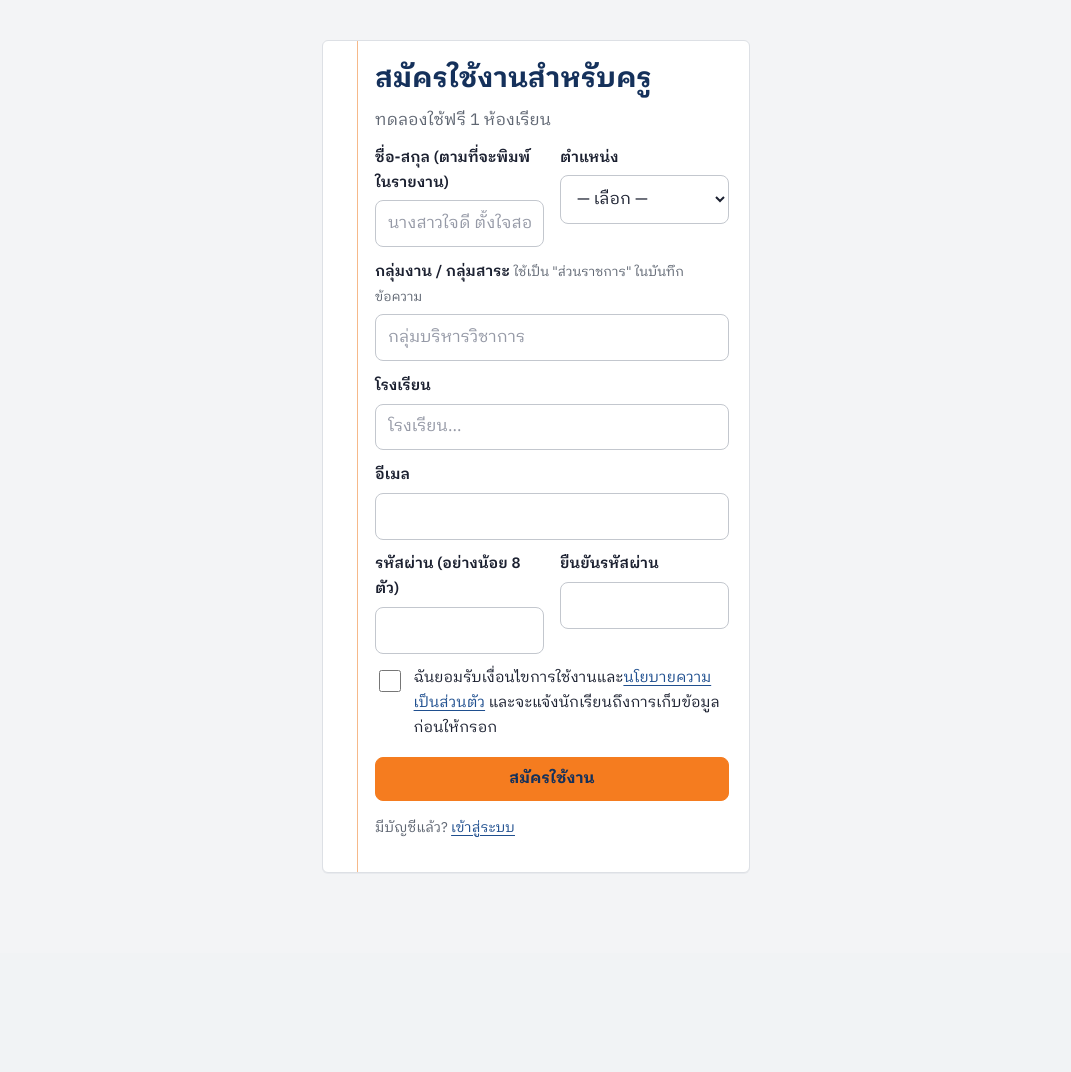
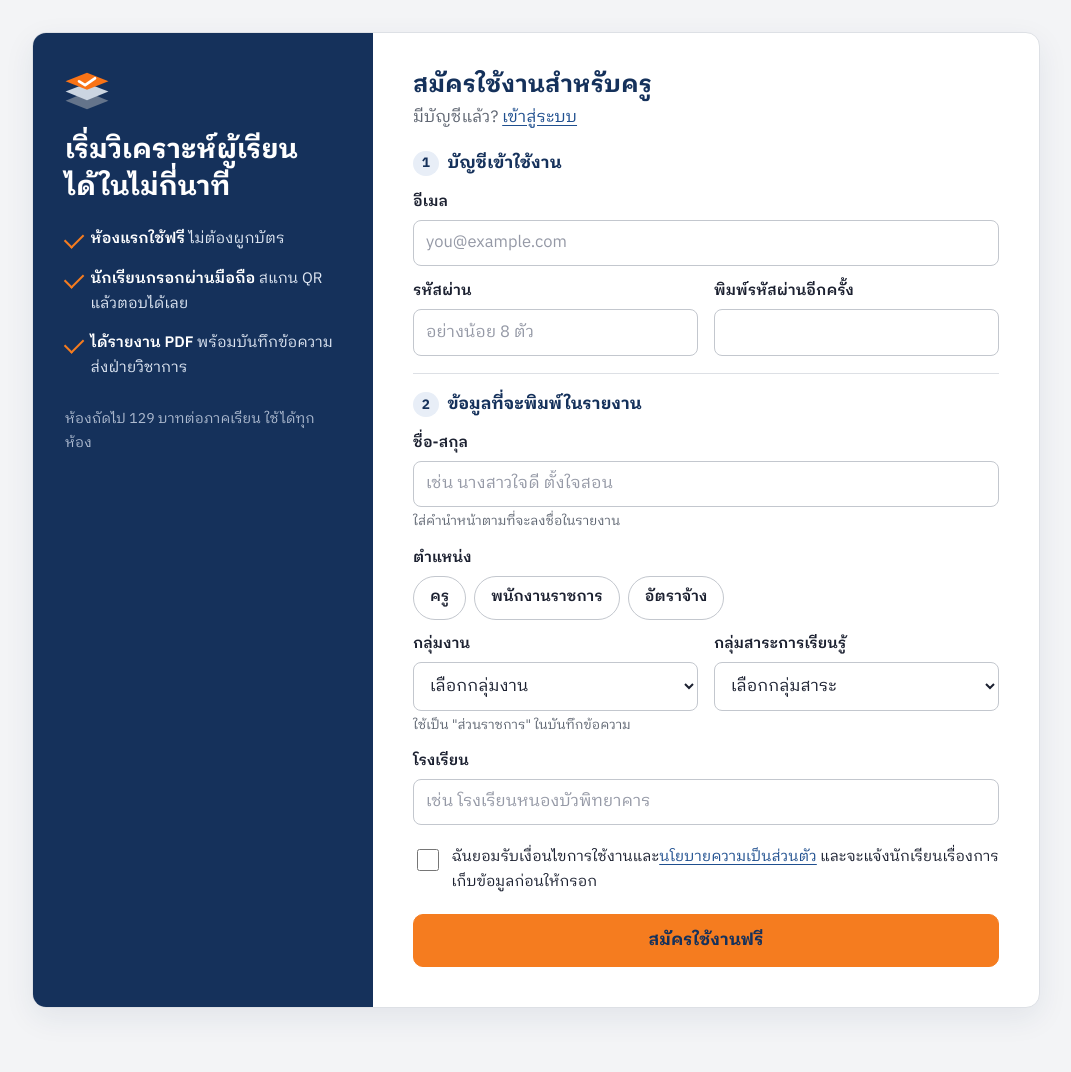
Before and after one commit to Plangtaipho/student-analysis-webapp, a FastAPI app: page /register in a window 1280 px wide. Shown: the part 54-1126 px from the top of the page, without its empty margins (104-1175 px from the left). Before the commit the page ends 927 px from the top, so only its background shows below. Run offline with FastAPI, Linux system fonts and the light colour scheme.

Commit message:
Redesign sign-up page; separate work group from learning area
กลุ่มงาน is now one of the four administrative groups (used as
ส่วนราชการ in the memo) and กลุ่มสาระ is its own required choice.
Migration 0005 adds users.learning_area and moves any learning area
typed into the old combined field.

Co-Authored-By: Claude Opus 5.5 <noreply@anthropic.com>
Claude-Session: https://claude.ai/code/session_018i1jJ8et5sg5UVffXsw53X

```diff
--- a/app/models.py
+++ b/app/models.py
@@ -63,8 +63,10 @@ class User(Base):
     full_name: Mapped[str] = mapped_column(String(120))
     position: Mapped[str] = mapped_column(String(80), default="ครู")
     school_name: Mapped[str] = mapped_column(String(160), default="")
-    # กลุ่มงาน / กลุ่มสาระ, printed as ส่วนราชการ in the memo, e.g. "กลุ่มบริหารวิชาการ".
+    # กลุ่มงาน (one of four), printed as ส่วนราชการ in the memo, e.g. "กลุ่มบริหารวิชาการ".
     department: Mapped[str] = mapped_column(String(120), default="", server_default="")
+    # กลุ่มสาระการเรียนรู้ the teacher belongs to (separate from กลุ่มงาน).
+    learning_area: Mapped[str] = mapped_column(String(120), default="", server_default="")
     # อำเภอ / จังหวัด of the school, appended to ส่วนราชการ, e.g. "อำเภอเมือง จังหวัดหนองบัวลำภู".
     school_location: Mapped[str] = mapped_column(String(160), default="", server_default="")
     area_office: Mapped[str] = mapped_column(String(200), default="")
--- a/app/routers/auth.py
+++ b/app/routers/auth.py
@@ -47,6 +47,7 @@ def register(body: RegisterIn, request: Request, db: Session = Depends(get_db)):
         full_name=body.full_name,
         position=body.position,
         department=body.department,
+        learning_area=body.learning_area,
         school_name=body.school_name,
     )
     db.add(user)
@@ -92,6 +93,7 @@ def update_profile(body: ProfileIn, user: User = Depends(get_current_user), db:
     user.full_name = body.full_name
     user.position = body.position
     user.department = body.department
+    user.learning_area = body.learning_area
     user.school_location = body.school_location
     user.school_name = body.school_name
     user.area_office = body.area_office
@@ -209,6 +211,7 @@ def google_register(body: GoogleRegisterIn, request: Request, db: Session = Depe
         full_name=body.full_name,
         position=body.position,
         department=body.department,
+        learning_area=body.learning_area,
         school_name=body.school_name,
     )
     db.add(user)
--- a/app/static/css/app.css
+++ b/app/static/css/app.css
@@ -506,3 +506,48 @@ html { scroll-behavior: smooth; }
   table.list.terms td:nth-child(3) { grid-column: 1 / -1; }
   table.list.people td.who { grid-column: 1 / -1; font-weight: 600; }
 }
+
+/* Sign-up page --------------------------------------------------------------------- */
+.auth-container { max-width: 1040px; padding-top: 2rem; }
+.auth { display: grid; grid-template-columns: 1fr; background: var(--sheet); border: 1px solid var(--rule); border-radius: 14px; overflow: hidden; box-shadow: 0 10px 30px rgba(21, 49, 91, .08); }
+.auth-aside { background: var(--ink-deep); color: #dfe7f3; padding: 1.5rem 1.25rem; position: relative; }
+.auth-aside h1 { color: #fff; font-size: 1.45rem; margin: .75rem 0 .5rem; }
+.auth-mark { display: block; }
+.auth-points { list-style: none; padding: 0; margin: 0 0 .75rem; display: grid; gap: .4rem; }
+.auth-points li { position: relative; padding-left: 1.6rem; font-size: .95rem; }
+.auth-points li::before { content: ""; position: absolute; left: 0; top: .45rem; width: 1rem; height: .55rem; border-left: 2.5px solid var(--accent); border-bottom: 2.5px solid var(--accent); transform: rotate(-45deg); }
+.auth-points b { color: #fff; font-weight: 600; }
+.auth-price { margin: 0; font-size: .88rem; color: #aebbd0; }
+.auth-main { padding: 1.5rem 1.25rem 1.75rem; }
+.auth-title { font-size: 1.5rem; margin: 0; }
+.auth-lead { margin: .15rem 0 1.25rem; }
+.auth-step { border-top: 1px solid var(--rule); padding-top: 1.1rem; margin-top: 1.1rem; }
+.auth-step:first-of-type { border-top: 0; padding-top: 0; margin-top: 0; }
+.auth-step h3 { display: flex; align-items: center; gap: .55rem; font-size: 1.05rem; margin: 0 0 .85rem; }
+.step-no { display: inline-grid; place-items: center; width: 1.6rem; height: 1.6rem; border-radius: 50%; background: var(--ink-soft); color: var(--ink-deep); font-size: .85rem; }
+.auth .field .hint { margin-top: -.05rem; }
+.label { font-weight: 600; font-size: .94rem; }
+.pills { display: flex; flex-wrap: wrap; gap: .5rem; }
+.pills label { margin: 0; cursor: pointer; font-weight: 600; }
+.pills input { position: absolute; opacity: 0; width: 1px; height: 1px; }
+.pills span { display: inline-flex; align-items: center; min-height: 44px; padding: .4rem 1rem; border: 1px solid var(--rule-strong); border-radius: 999px; background: #fff; color: var(--text); }
+.pills label:hover span { border-color: var(--ink); }
+.pills input:checked + span { background: var(--ink); border-color: var(--ink); color: #fff; }
+.pills input:focus-visible + span { outline: 3px solid var(--mark); outline-offset: 2px; }
+.auth-consent { margin: 1.25rem 0 .25rem; font-size: .93rem; }
+.btn-lg { min-height: 52px; font-size: 1.05rem; margin-top: 1rem; }
+@media (max-width: 899px) {
+  .auth-container { padding-top: 1rem; }
+  .auth-aside { display: flex; flex-wrap: wrap; align-items: center; gap: .25rem .75rem; padding: 1rem 1.25rem; }
+  .auth-aside h1 { font-size: 1.1rem; margin: 0; flex: 1; }
+  .auth-aside h1 br { display: none; }
+  .auth-mark { width: 34px; height: 34px; }
+  .auth-points, .auth-price { display: none; }
+}
+@media (min-width: 900px) {
+  .auth { grid-template-columns: 340px 1fr; }
+  .auth-aside { padding: 2.25rem 2rem; }
+  .auth-aside h1 { font-size: 1.7rem; margin: 1.25rem 0 1.25rem; }
+  .auth-points { gap: .9rem; margin-bottom: 1.75rem; }
+  .auth-main { padding: 2.25rem 2.5rem 2.5rem; }
+}
--- a/app/static/js/auth.js
+++ b/app/static/js/auth.js
@@ -54,6 +54,7 @@
       full_name: f.get("full_name"),
       position: f.get("position"),
       department: f.get("department"),
+      learning_area: f.get("learning_area"),
       school_name: f.get("school_name"),
       accept_terms: f.get("accept_terms") === "on",
     };
--- a/app/static/js/profile.js
+++ b/app/static/js/profile.js
@@ -3,7 +3,7 @@
   const pf = document.getElementById("profile-form");
   const pw = document.getElementById("password-form");
   const me = (await API.loadMe()).user;
-  for (const k of ["full_name", "position", "department", "school_name", "school_location", "area_office"]) pf[k].value = me[k] || "";
+  for (const k of ["full_name", "position", "department", "learning_area", "school_name", "school_location", "area_office"]) pf[k].value = me[k] || "";
   document.getElementById("email").textContent = me.email;
   if (!me.has_password) {
     // Google-only account: setting a first password needs no current one.
--- a/app/templates/register.html
+++ b/app/templates/register.html
@@ -1,32 +1,64 @@
 {% extends "base.html" %}
 {% block title %}สมัครใช้งาน{% endblock %}
-{% block container_class %}narrow{% endblock %}
+{% block container_class %}auth-container{% endblock %}
 {% block content %}
-<div class="card ruled">
-  <h1>สมัครใช้งานสำหรับครู</h1>
-  <p class="muted">ทดลองใช้ฟรี 1 ห้องเรียน</p>
-  <div id="google-note" class="alert alert-info hidden">สมัครด้วยบัญชี Google <b id="google-email"></b> กรอกข้อมูลที่จะพิมพ์ในรายงานอีกนิดเดียวก็เสร็จ</div>
-  {% if google %}<div id="google-start">
 {% set nx = request.query_params.get('next', '') %}
+<div class="auth">
+  <aside class="auth-aside">
+    <img class="auth-mark" src="/static/img/kruflow-mark-on-dark.svg" alt="" width="44" height="44">
+    <h1>เริ่มวิเคราะห์ผู้เรียน<br>ได้ในไม่กี่นาที</h1>
+    <ul class="auth-points">
+      <li><b>ห้องแรกใช้ฟรี</b> ไม่ต้องผูกบัตร</li>
+      <li><b>นักเรียนกรอกผ่านมือถือ</b> สแกน QR แล้วตอบได้เลย</li>
+      <li><b>ได้รายงาน PDF</b> พร้อมบันทึกข้อความส่งฝ่ายวิชาการ</li>
+    </ul>
+    <p class="auth-price">ห้องถัดไป {{ price }} บาทต่อภาคเรียน ใช้ได้ทุกห้อง</p>
+  </aside>
+
+  <div class="auth-main">
+    <h2 class="auth-title">สมัครใช้งานสำหรับครู</h2>
+    <p class="muted auth-lead">มีบัญชีแล้ว? <a href="/login">เข้าสู่ระบบ</a></p>
+
+    <div id="google-note" class="alert alert-info hidden">สมัครด้วยบัญชี Google <b id="google-email"></b> กรอกข้อมูลด้านล่างอีกนิดเดียวก็เสร็จ</div>
+
+    <form id="register-form">
+      <section class="auth-step pw-only" id="step-account">
+        <h3><span class="step-no">1</span>บัญชีเข้าใช้งาน</h3>
+        {% if google %}
         <a class="btn btn-google btn-block" href="/api/auth/google/start{% if nx %}?next={{ nx | urlencode }}{% endif %}"><svg class="g-logo" viewBox="0 0 48 48" width="20" height="20" aria-hidden="true"><path fill="#EA4335" d="M24 9.5c3.5 0 6.6 1.2 9.1 3.6l6.8-6.8C35.8 2.4 30.3 0 24 0 14.6 0 6.6 5.4 2.7 13.2l7.9 6.2C12.5 13.6 17.8 9.5 24 9.5z"/><path fill="#4285F4" d="M46.1 24.5c0-1.6-.1-3.1-.4-4.5H24v9h12.4c-.5 2.9-2.2 5.3-4.6 6.9l7.4 5.8c4.3-4 6.9-9.9 6.9-17.2z"/><path fill="#FBBC05" d="M10.6 28.6c-.5-1.4-.8-3-.8-4.6s.3-3.2.8-4.6l-7.9-6.2C1 16.6 0 20.2 0 24s1 7.4 2.7 10.8l7.9-6.2z"/><path fill="#34A853" d="M24 48c6.5 0 11.9-2.1 15.9-5.8l-7.4-5.8c-2.1 1.4-4.8 2.3-8.5 2.3-6.2 0-11.5-4.1-13.4-9.9l-7.9 6.2C6.6 42.6 14.6 48 24 48z"/></svg><span>สมัครด้วย Google</span></a>
-  <div class="or-divider"><span>หรือใช้อีเมลและรหัสผ่าน</span></div>
-  </div>{% endif %}
-  <form id="register-form">
+        <div class="or-divider"><span>หรือใช้อีเมล</span></div>
+        {% endif %}
         <div class="fields">
-      <div class="field half"><label for="full_name">ชื่อ-สกุล (ตามที่จะพิมพ์ในรายงาน)</label><input id="full_name" name="full_name" required minlength="2" maxlength="120" placeholder="นางสาวใจดี ตั้งใจสอน" autocomplete="name"></div>
-      <div class="field half"><label for="position">ตำแหน่ง</label><select id="position" name="position" required><option value="">— เลือก —</option><option>ครู</option><option>พนักงานราชการ</option><option>อัตราจ้าง</option></select></div>
-      <div class="field"><label for="department">กลุ่มงาน / กลุ่มสาระ <span class="hint">ใช้เป็น "ส่วนราชการ" ในบันทึกข้อความ</span></label><input id="department" name="department" required minlength="2" maxlength="120" list="dept-list" placeholder="กลุ่มบริหารวิชาการ"></div>
-      <div class="field"><label for="school_name">โรงเรียน</label><input id="school_name" name="school_name" required minlength="2" maxlength="160" placeholder="โรงเรียน..."></div>
-      <div class="field pw-only"><label for="email">อีเมล</label><input id="email" name="email" type="email" required autocomplete="email"></div>
-      <div class="field half pw-only"><label for="password">รหัสผ่าน (อย่างน้อย 8 ตัว)</label><input id="password" name="password" type="password" required minlength="8" autocomplete="new-password"></div>
-      <div class="field half pw-only"><label for="password2">ยืนยันรหัสผ่าน</label><input id="password2" name="password2" type="password" required minlength="8" autocomplete="new-password"></div>
-      <div class="field"><label class="check"><input type="checkbox" name="accept_terms" required> <span>ฉันยอมรับเงื่อนไขการใช้งานและ<a href="/privacy" target="_blank">นโยบายความเป็นส่วนตัว</a> และจะแจ้งนักเรียนถึงการเก็บข้อมูลก่อนให้กรอก</span></label></div>
+          <div class="field"><label for="email">อีเมล</label><input id="email" name="email" type="email" required autocomplete="email" placeholder="you@example.com"></div>
+          <div class="field half"><label for="password">รหัสผ่าน</label><input id="password" name="password" type="password" required minlength="8" autocomplete="new-password" placeholder="อย่างน้อย 8 ตัว"></div>
+          <div class="field half"><label for="password2">พิมพ์รหัสผ่านอีกครั้ง</label><input id="password2" name="password2" type="password" required minlength="8" autocomplete="new-password"></div>
         </div>
+      </section>
+
+      <section class="auth-step">
+        <h3><span class="step-no pw-only">2</span>ข้อมูลที่จะพิมพ์ในรายงาน</h3>
+        <div class="fields">
+          <div class="field"><label for="full_name">ชื่อ-สกุล</label><input id="full_name" name="full_name" required minlength="2" maxlength="120" placeholder="เช่น นางสาวใจดี ตั้งใจสอน" autocomplete="name"><span class="hint">ใส่คำนำหน้าตามที่จะลงชื่อในรายงาน</span></div>
+          <div class="field" role="radiogroup" aria-labelledby="position-label">
+            <span class="label" id="position-label">ตำแหน่ง</span>
+            <div class="pills">
+              {% for p in POSITIONS %}<label><input type="radio" name="position" value="{{ p }}" required><span>{{ p }}</span></label>{% endfor %}
+            </div>
+          </div>
+          <div class="field half"><label for="department">กลุ่มงาน</label>
+            <select id="department" name="department" required><option value="">เลือกกลุ่มงาน</option>{% for g in WORK_GROUPS %}<option>{{ g }}</option>{% endfor %}</select>
+            <span class="hint">ใช้เป็น "ส่วนราชการ" ในบันทึกข้อความ</span></div>
+          <div class="field half"><label for="learning_area">กลุ่มสาระการเรียนรู้</label>
+            <select id="learning_area" name="learning_area" required><option value="">เลือกกลุ่มสาระ</option>{% for a in LEARNING_AREAS %}<option value="{{ a }}">{{ a | replace("กลุ่มสาระการเรียนรู้", "") }}</option>{% endfor %}</select></div>
+          <div class="field"><label for="school_name">โรงเรียน</label><input id="school_name" name="school_name" required minlength="2" maxlength="160" placeholder="เช่น โรงเรียนหนองบัวพิทยาคาร"></div>
+        </div>
+      </section>
+
+      <label class="check auth-consent"><input type="checkbox" name="accept_terms" required> <span>ฉันยอมรับเงื่อนไขการใช้งานและ<a href="/privacy" target="_blank">นโยบายความเป็นส่วนตัว</a> และจะแจ้งนักเรียนเรื่องการเก็บข้อมูลก่อนให้กรอก</span></label>
       <div id="form-error" class="alert alert-error hidden" role="alert"></div>
-    <button class="btn btn-primary btn-block mt-4" type="submit">สมัครใช้งาน</button>
+      <button class="btn btn-primary btn-block btn-lg" type="submit">สมัครใช้งานฟรี</button>
     </form>
-  <datalist id="dept-list"><option value="กลุ่มบริหารวิชาการ"><option value="กลุ่มสาระการเรียนรู้ภาษาไทย"><option value="กลุ่มสาระการเรียนรู้คณิตศาสตร์"><option value="กลุ่มสาระการเรียนรู้วิทยาศาสตร์และเทคโนโลยี"><option value="กลุ่มสาระการเรียนรู้สังคมศึกษา ศาสนาและวัฒนธรรม"><option value="กลุ่มสาระการเรียนรู้สุขศึกษาและพลศึกษา"><option value="กลุ่มสาระการเรียนรู้ศิลปะ"><option value="กลุ่มสาระการเรียนรู้การงานอาชีพ"><option value="กลุ่มสาระการเรียนรู้ภาษาต่างประเทศ"><option value="กิจกรรมพัฒนาผู้เรียน"></datalist>
-  <p class="muted small mt-4">มีบัญชีแล้ว? <a href="/login">เข้าสู่ระบบ</a></p>
+  </div>
 </div>
 {% endblock %}
 {% block scripts %}<script src="/static/js/auth.js"></script>{% endblock %}
--- a/app/templates/teacher/profile.html
+++ b/app/templates/teacher/profile.html
@@ -9,7 +9,8 @@
   <div class="fields">
     <div class="field half"><label for="full_name">ชื่อ-สกุล</label><input id="full_name" name="full_name" required maxlength="120" placeholder="นางพรธิดา โพธิ์สิงห์"></div>
     <div class="field half"><label for="position">ตำแหน่ง</label><select id="position" name="position" required><option value="">— เลือก —</option><option>ครู</option><option>พนักงานราชการ</option><option>อัตราจ้าง</option></select></div>
-    <div class="field"><label for="department">กลุ่มงาน / กลุ่มสาระ <span class="hint">ใช้เป็น "ส่วนราชการ" ในบันทึกข้อความ</span></label><input id="department" name="department" required minlength="2" maxlength="120" list="dept-list" placeholder="กลุ่มบริหารวิชาการ"></div>
+    <div class="field half"><label for="department">กลุ่มงาน <span class="hint">ใช้เป็น "ส่วนราชการ" ในบันทึกข้อความ</span></label><select id="department" name="department" required><option value="">เลือกกลุ่มงาน</option>{% for g in WORK_GROUPS %}<option>{{ g }}</option>{% endfor %}</select></div>
+    <div class="field half"><label for="learning_area">กลุ่มสาระการเรียนรู้</label><select id="learning_area" name="learning_area" required><option value="">เลือกกลุ่มสาระ</option>{% for a in LEARNING_AREAS %}<option value="{{ a }}">{{ a | replace("กลุ่มสาระการเรียนรู้", "") }}</option>{% endfor %}</select></div>
     <div class="field"><label for="school_name">โรงเรียน</label><input id="school_name" name="school_name" required maxlength="160"></div>
     <div class="field"><label for="school_location">อำเภอ จังหวัดของโรงเรียน <span class="hint">ต่อท้ายส่วนราชการในบันทึกข้อความ</span></label><input id="school_location" name="school_location" maxlength="160" placeholder="อำเภอเมือง จังหวัดหนองบัวลำภู"></div>
     <div class="field"><label for="area_office">สำนักงานเขตพื้นที่การศึกษา <span class="tag">ไม่บังคับ</span></label><input id="area_office" name="area_office" maxlength="200" placeholder="สำนักงานเขตพื้นที่การศึกษามัธยมศึกษา..."></div>
@@ -17,7 +18,6 @@
   <div id="profile-error" class="alert alert-error hidden" role="alert"></div>
   <button class="btn btn-primary mt-4" type="submit">บันทึก</button>
 </form>
-<datalist id="dept-list"><option value="กลุ่มบริหารวิชาการ"><option value="กลุ่มสาระการเรียนรู้ภาษาไทย"><option value="กลุ่มสาระการเรียนรู้คณิตศาสตร์"><option value="กลุ่มสาระการเรียนรู้วิทยาศาสตร์และเทคโนโลยี"><option value="กลุ่มสาระการเรียนรู้สังคมศึกษา ศาสนาและวัฒนธรรม"><option value="กลุ่มสาระการเรียนรู้สุขศึกษาและพลศึกษา"><option value="กลุ่มสาระการเรียนรู้ศิลปะ"><option value="กลุ่มสาระการเรียนรู้การงานอาชีพ"><option value="กลุ่มสาระการเรียนรู้ภาษาต่างประเทศ"><option value="กิจกรรมพัฒนาผู้เรียน"></datalist>
 <form id="password-form" class="card">
   <h2 id="password-title">เปลี่ยนรหัสผ่าน</h2>
   <p id="google-only-note" class="muted small hidden">บัญชีนี้เข้าสู่ระบบด้วย Google ตั้งรหัสผ่านไว้ด้วยก็ได้ เผื่อเข้าด้วยอีเมลและรหัสผ่าน</p>
```
Also changed, not shown: PROJECT_STATUS.md (+1 -0 lines), alembic/versions/0005_learning_area.py (added, +32 -0 lines), app/routers/pages.py (+7 -1 lines), app/schemas.py (+42 -9 lines), tests/conftest.py (+1 -0 lines), tests/test_auth.py (+10 -3 lines), tests/test_google_login.py (+2 -1 lines). Lines whose indentation alone changed are shown as unchanged.
